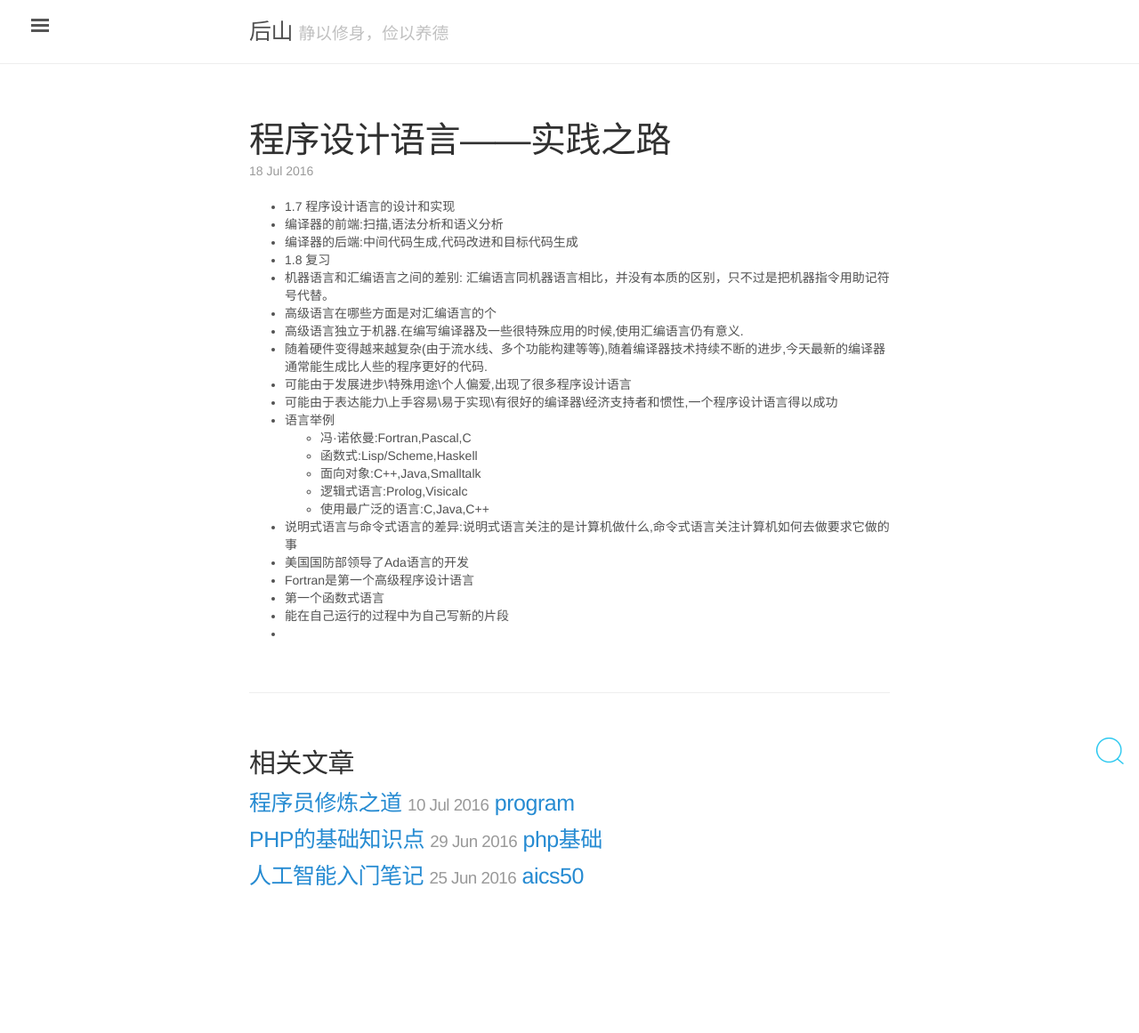
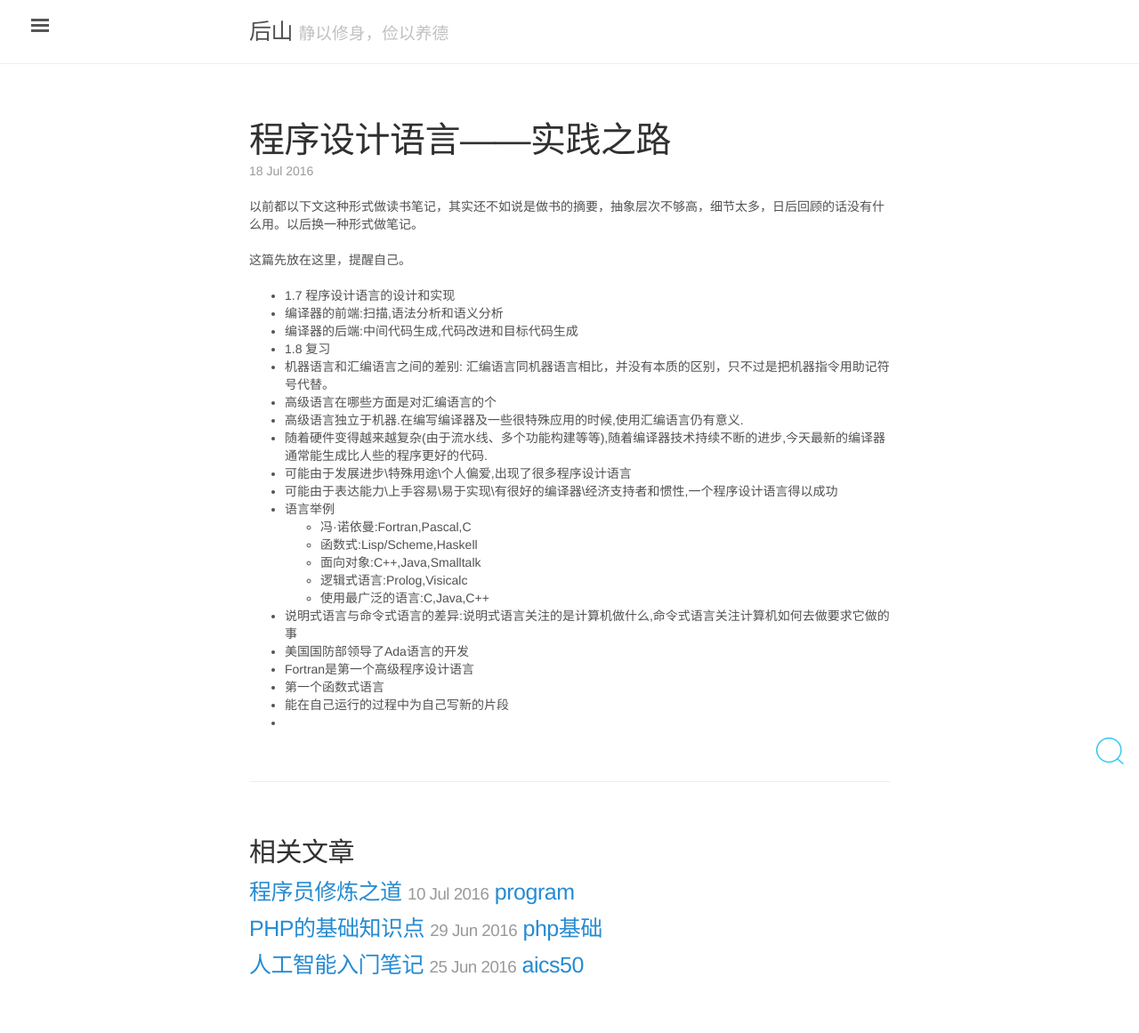
Before and after one commit to hieast/hieast.github.io, a Jekyll site: the page built from _posts/2016-07-18-programming-language.md, in a window 1280 px wide. Shown: the whole page at 89% size. Built offline with Jekyll 4.4.1, drawn with Linux system fonts in a browser that asks for light colours; some web fonts are replaced; comment, search, counter and statistics services are not loaded; before the commit the page ends 1061 px from its top, so only the background shows below that.

Commit message:
add post

```diff
--- a/_posts/2016-07-18-programming language pragmatics - 副本.md
+++ b/_posts/2016-07-18-programming-language.md
@@ -4,6 +4,10 @@ title: 程序设计语言——实践之路
 category: Tech
 tags: program
 ---
+以前都以下文这种形式做读书笔记，其实还不如说是做书的摘要，抽象层次不够高，细节太多，日后回顾的话没有什么用。以后换一种形式做笔记。
+
+这篇先放在这里，提醒自己。
+
 - 1.7 程序设计语言的设计和实现
  - 编译器的前端:扫描,语法分析和语义分析
  - 编译器的后端:中间代码生成,代码改进和目标代码生成
```
Also changed, not shown: 2_resume.md (+1 -0 lines), _posts/2016-07-10-the-pragmatic-programmer.md (+4 -0 lines).
